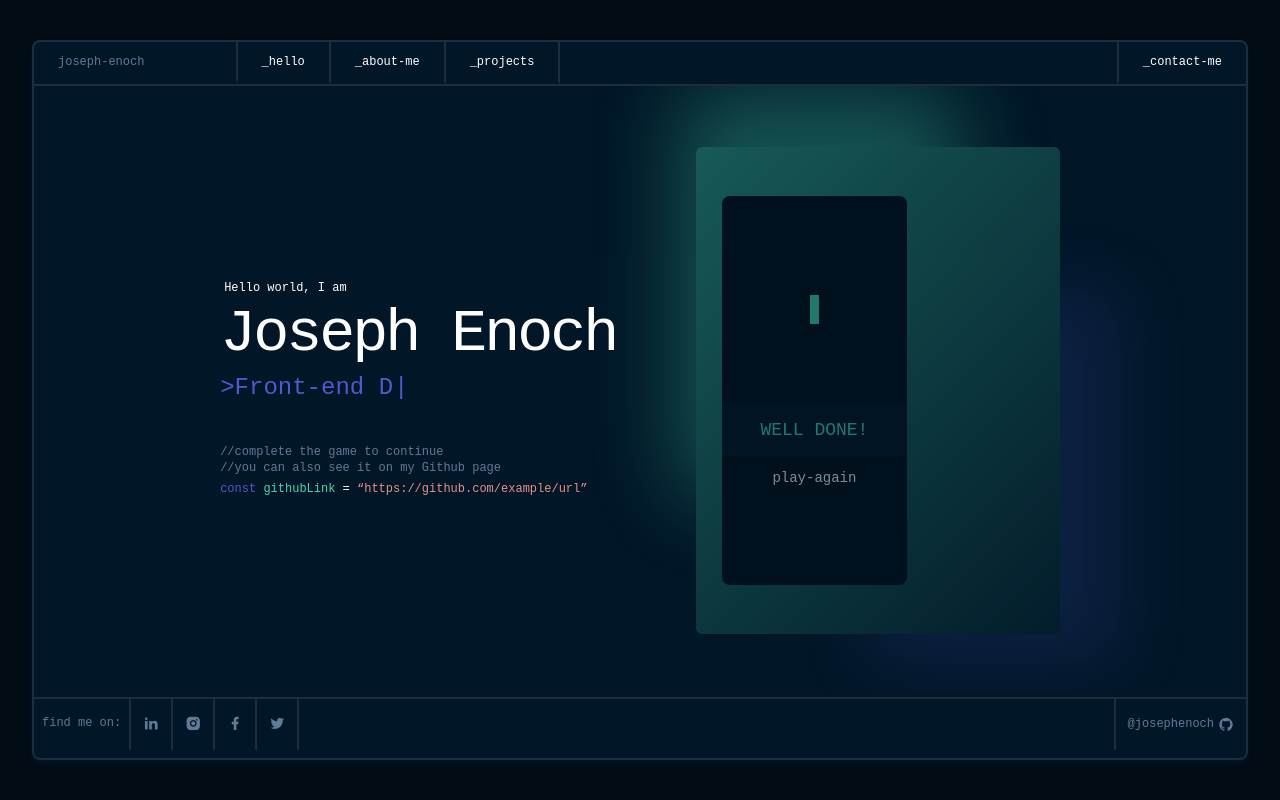
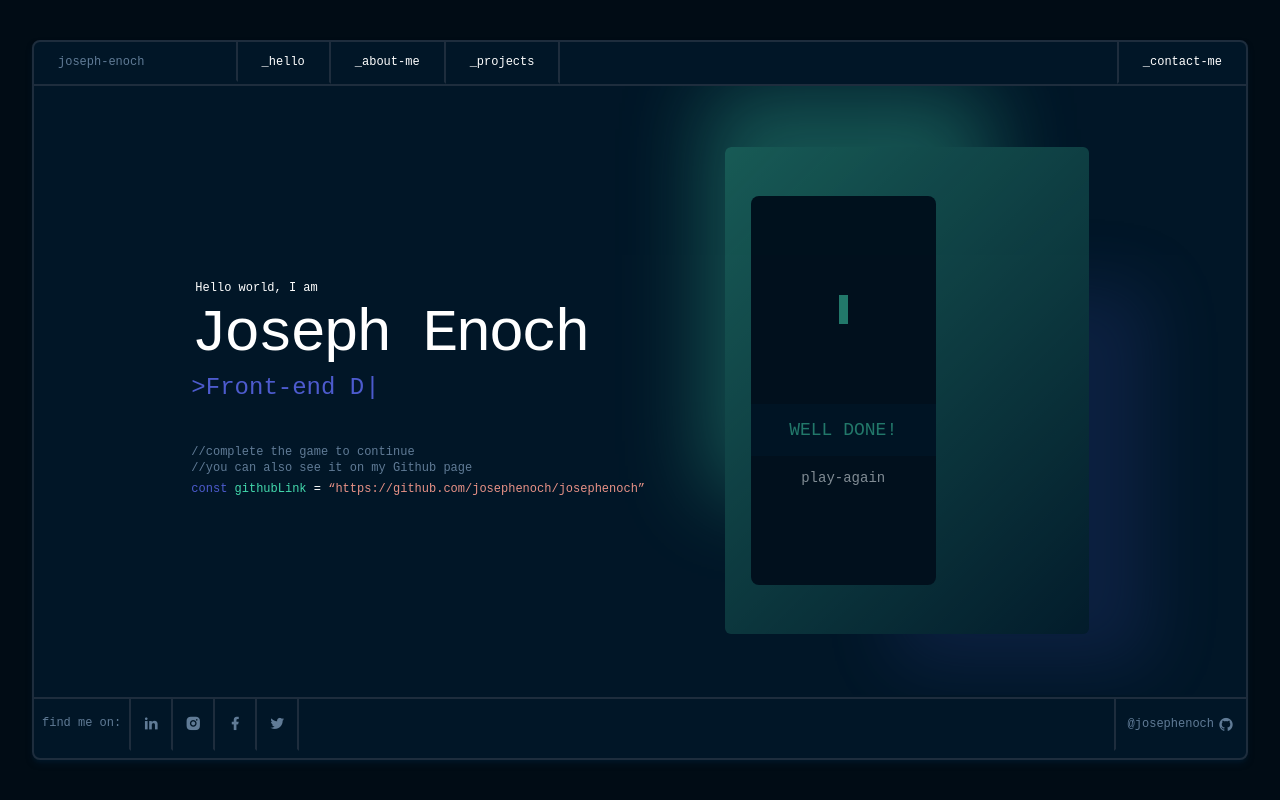
Before and after one commit to Josephenoch/josephenoch, a Next.js app: page / in a window 1280 px wide. Built offline with nearby package versions, Linux system fonts and the light colour scheme.

Commit message:
:memo: update readme file
:memo: update readme file

:memo: update readme file

```diff
--- a/Components/AboutMe/PageNav.jsx
+++ b/Components/AboutMe/PageNav.jsx
@@ -39,7 +39,7 @@ const PageNav = ({files,handleChangeEditor, pageTitle,loading}) => {
 
   return (
     <>
-        <DropDown name={pageTitle}>
+        <DropDown name={pageTitle} openByDefault>
             {<div className={`${extraStyle.pageTitle} space-y-2`}>
                 {files?.map((file,index)=>{
                     if(file.folderName==="none"){
--- a/Components/GeneralComponents/DropDown.jsx
+++ b/Components/GeneralComponents/DropDown.jsx
@@ -1,14 +1,12 @@
 import React,{useState} from 'react'
 
-const DropDown = ({name,children, first, sx}) => {
+const DropDown = ({name,children, first, sx, openByDefault}) => {
   const notFirst = !first
-  const [dropDown, setDropDown] = useState(true)
+  const [dropDown, setDropDown] = useState(openByDefault)
   const style = {
     dropDown:dropDown?"text-white":"text-white lg:text-secondary ",
     otherDropDown:notFirst&&dropDown?"border-b-2":"",
     dropDownContent: dropDown?"h-fit opacity-100 py-4":"h-0 opacity-0 hidden py-0",
-    // first:first?"":"border-t-2"
-
 }
   return (
     <>
--- a/pages/index.jsx
+++ b/pages/index.jsx
@@ -25,11 +25,11 @@ const Home = () => {
           <div>
               <h1 className="mt-20 sm:mt-10 text-xs font-thin text-secondary">  {"//complete the game to continue"}</h1>
               <h1 className="text-xs font-thin text-secondary"> {"//you can also see it on my Github page"}</h1>
-              <a href="https://github.com/josephenoch" target="_blank" rel="noreferrer" className="mt-1 text-xs font-thin">
+              <a href="https://github.com/josephenoch/josephenoch" target="_blank" rel="noreferrer" className="mt-1 text-xs font-thin">
                 <span className="text-secondary-purple">const   </span>
                 <span className="text-accent-green">githubLink </span>
                 =
-                <span className="text-accent-orange"> {"“https://github.com/example/url”"}</span>
+                <span className="text-accent-orange"> {"“https://github.com/josephenoch/josephenoch”"}</span>
               </a >
           </div>
         </div>
```
Also changed, not shown: Helpers/seperateWords.js (deleted, +0 -10 lines), 1 other file (tests, documents, lock files or other folders).
